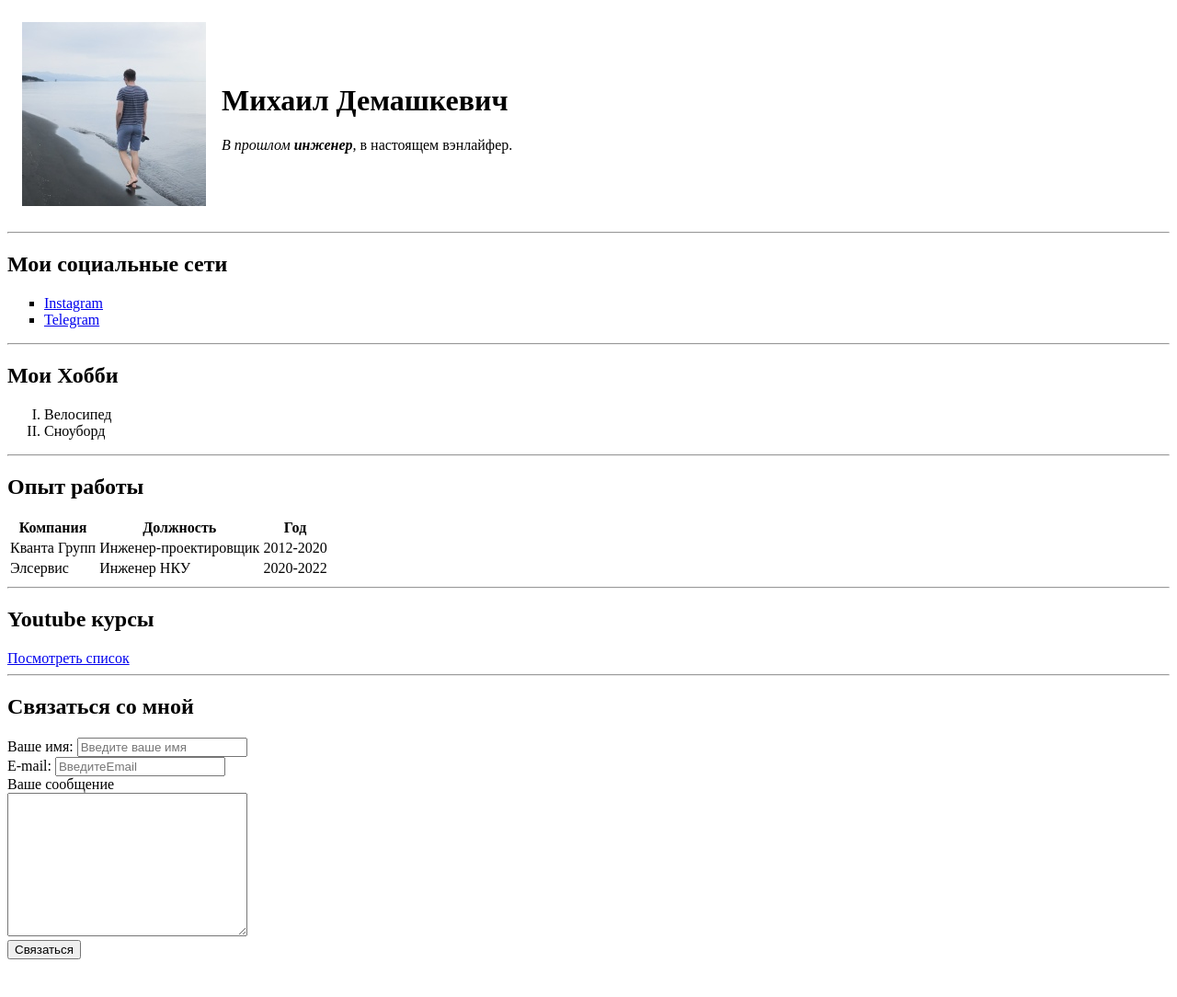
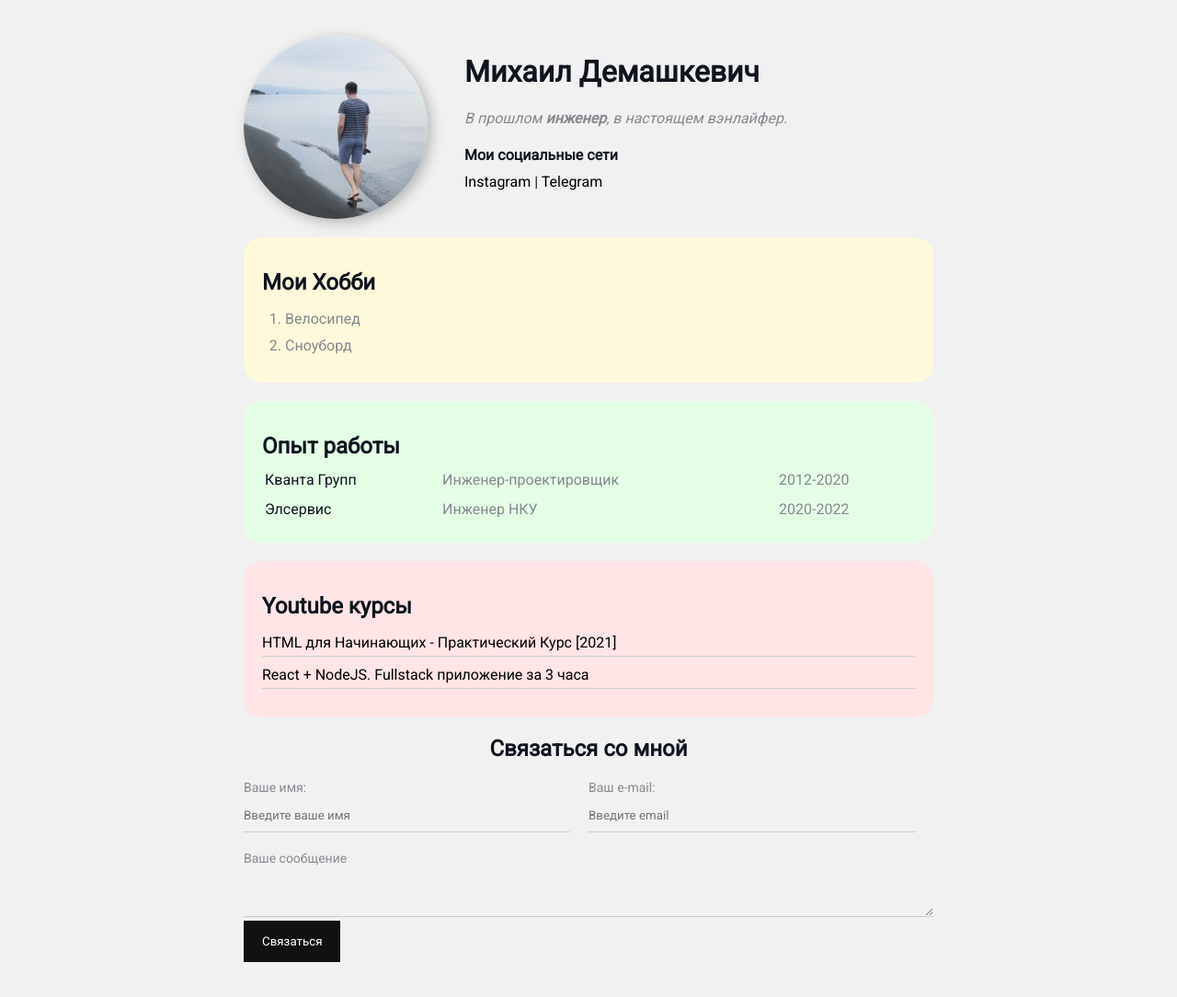
Before and after one commit to mdem14/CV, a plain HTML site: page index.html in a window 1280 px wide. Shown: the top 1084 px of the page at 92% size. Before the commit the page ends 1051 px from the top, so only its background shows below. Drawn offline with Linux system fonts and the light colour scheme.

Commit message:
Finish CV

```diff
--- a/index.html
+++ b/index.html
@@ -3,41 +3,37 @@
   <head>
     <meta charset="UTF-8" />
     <title>Mishka CV</title>
+    <link rel="stylesheet" href="styles.css" />
   </head>
   <body>
-    <table cellspacing="15">
-      <tr>
-        <td><img src="avatar.jpeg" alt="тут моя фотка" width="200" /></td>
-        <td>
+    <div class="container">
+      <div class="info">
+        <img src="avatar.jpeg" alt="тут моя фотка" class="avatar" />
+
+        <div class="info-text">
           <h1>Михаил Демашкевич</h1>
-          <p>
-            <em>В прошлом <strong>инженер</strong>,</em> в настоящем вэнлайфер.
-          </p>
-        </td>
-      </tr>
-    </table>
-    <hr />
-    <h2>Мои социальные сети</h2>
-    <ul type="square">
-      <li>
-        <a target="_blank" href="https://instagram.com/mishkavvan">Instagram</a>
-      </li>
-      <li><a target="_blank" href="https://t.me/dem14">Telegram</a></li>
-    </ul>
-    <hr />
+          <p>В прошлом <strong>инженер</strong>, в настоящем вэнлайфер.</p>
+
+          <h4>Мои социальные сети</h4>
+          <a target="_blank" href="https://instagram.com/mishkavvan"
+            >Instagram</a
+          >
+          |
+          <a target="_blank" href="https://t.me/dem14">Telegram</a>
+        </div>
+      </div>
+
+      <div class="card bg-yellow">
         <h2>Мои Хобби</h2>
-    <ol type="I">
+        <ol class="list">
           <li>Велосипед</li>
           <li>Сноуборд</li>
         </ol>
-    <hr />
+      </div>
+
+      <div class="card bg-green">
         <h2>Опыт работы</h2>
-    <table>
-      <tr>
-        <th>Компания</th>
-        <th>Должность</th>
-        <th>Год</th>
-      </tr>
+        <table class="table">
           <tr>
             <td>Кванта Групп</td>
             <td>Инженер-проектировщик</td>
@@ -49,29 +45,53 @@
             <td>2020-2022</td>
           </tr>
         </table>
-    <hr />
+      </div>
+
+      <div class="card bg-red">
         <h2>Youtube курсы</h2>
-    <a href="youtube.html">Посмотреть список</a>
-    <hr />
+        <ul class="link-list">
+          <li>
+            <a href="https://www.youtube.com/watch?v=DOEtVdkKwcU"
+              >HTML для Начинающих - Практический Курс [2021]</a
+            >
+          </li>
+          <li>
+            <a href="https://www.youtube.com/watch?v=ivDjWYcKDZI">
+              React + NodeJS. Fullstack приложение за 3 часа</a
+            >
+          </li>
+        </ul>
+      </div>
+
+      <div class="contact">
         <h2>Связаться со мной</h2>
+
         <form action="/">
+          <div class="row">
+            <div class="form-group">
               <label for="name">Ваше имя:</label>
               <input type="text" id="name" placeholder="Введите ваше имя" />
+            </div>
 
-      <br />
+            <div class="form-group">
+              <label for="email">Ваш e-mail:</label>
+              <input type="email" id="email" placeholder="Введите email" />
+            </div>
+          </div>
+          <div class="form-group">
+            <label for="text">Ваше сообщение</label>
+            <textarea name="" id="text"></textarea>
+          </div>
 
-      <label for="email">E-mail:</label>
-      <input type="email" id="email" placeholder="ВведитеEmail" />
+          <input class="btn" type="submit" value="Связаться" />
+        </form>
+      </div>
 
-      <br />
+      <div class="position">
+        <div class="box"></div>
+      </div>
 
-      <label for="text">Ваше сообщение</label>
-      <br />
-      <textarea name="" id="text" cols="30" rows="10"></textarea>
-
-      <br />
-
-      <input type="submit" value="Связаться" />
-    </form>
+      <div style="margin-bottom: 500px"></div>
+    </div>
   </body>
 </html>
--- /dev/null
+++ b/styles.css
@@ -0,0 +1,223 @@
+@import url('https://fonts.googleapis.com/css2?family=Roboto&display=swap');
+
+/* * {
+  padding: 0;
+  margin: 0;
+} */
+
+body {
+  background-color: #f1f1f1;
+  color: #0f141e;
+
+  font-size: 16px;
+  font-weight: normal;
+  font-family: 'Roboto', sans-serif;
+}
+
+a {
+  color: black;
+  text-decoration: none;
+}
+
+a:hover {
+  text-decoration: underline;
+}
+
+a:active {
+  color: yellow;
+}
+
+a:visited {
+  color: grey;
+}
+
+.avatar {
+  width: 200px;
+  border-radius: 50%;
+  box-shadow: 4px 4px 14px rgba(0, 0, 0, 0.25);
+}
+
+.info {
+  display: flex;
+  margin-bottom: 20px;
+}
+
+@media (max-width: 700px) {
+  .info {
+    text-align: center;
+    display: block;
+  }
+}
+
+.info-text {
+  margin-left: 40px;
+}
+
+.info-text h4 {
+  margin-bottom: 10px;
+}
+
+.info p {
+  color: #86898f;
+  margin: 0;
+  font-style: italic;
+  /* font-weight: bold; */
+  text-decoration: none;
+  /* text-transform: capitalize; */
+  /* letter-spacing: 5px; */
+  /* word-spacing: 10px; */
+}
+
+/* Box Model  */
+.container {
+  max-width: 750px;
+  margin: auto;
+  padding-top: 30px;
+}
+
+/* .social {
+  background: green;
+  padding: 15px;
+  border: 5px solid red;
+  margin: 20px;
+
+  border-bottom-style: dotted;
+} */
+
+/* .box-model > div {
+  float: left;
+  background: #000;
+  height: 200px;
+  border: 4px solid red;
+  width: 25%;
+  box-sizing: border-box;
+} */
+
+.bg-yellow {
+  background: #fff9dc;
+}
+
+.bg-green {
+  background: #e5ffe7;
+}
+
+.bg-red {
+  background: #ffe5e5;
+}
+
+.card {
+  padding: 15px 20px;
+  margin-bottom: 20px;
+  border-radius: 20px;
+}
+
+.card h2 {
+  margin-bottom: 10px;
+}
+
+.list {
+  padding: 0 25px;
+  /* list-style: none; */
+}
+
+.list li {
+  color: #86898f;
+  margin-bottom: 10px;
+}
+
+.table {
+  width: 100%;
+}
+
+.table td {
+  padding-bottom: 10px;
+}
+
+.table td:nth-child(2),
+.table td:nth-child(3) {
+  color: #86898f;
+}
+
+/* .table tr:nth-child(odd) {
+  background: red;
+} */
+
+.link-list {
+  list-style: none;
+  padding: 0;
+}
+
+.link-list li {
+  margin-bottom: 10px;
+  padding-bottom: 5px;
+  border-bottom: 1px solid #ccc;
+}
+
+.contact h2 {
+  text-align: center;
+}
+
+.form-group label {
+  display: block;
+  font-size: 14px;
+  color: #86898f;
+}
+
+.form-group input,
+.form-group textarea {
+  width: 100%;
+  box-sizing: border-box;
+  border: none;
+  background: transparent;
+  border-bottom: 1px solid #ccc;
+  color: #000;
+  padding: 15px 0 10px;
+  outline: none;
+  font-family: inherit;
+}
+
+.row {
+  display: flex;
+  margin-bottom: 20px;
+}
+
+.row > .form-group {
+  width: 50%;
+  margin-right: 20px;
+}
+
+.row > .form-group:first-child {
+  margin-right: 20px;
+}
+
+.btn {
+  background: #111;
+  padding: 15px 20px;
+  color: #fff;
+  border: none;
+  font-family: inherit;
+  cursor: pointer;
+}
+
+.btn:hover {
+  opacity: 0.9;
+}
+
+/* Position */
+
+/* .position {
+  position: relative;
+  border: 4px solid black;
+  margin-top: 40px;
+  padding: 20px;
+  height: 300px;
+}
+
+.box {
+  position: fixed;
+  bottom: 50%;
+  left: 0px;
+  width: 50px;
+  height: 50px;
+  background: lightcoral;
+} */
```
Lines whose indentation alone changed are shown as unchanged.
